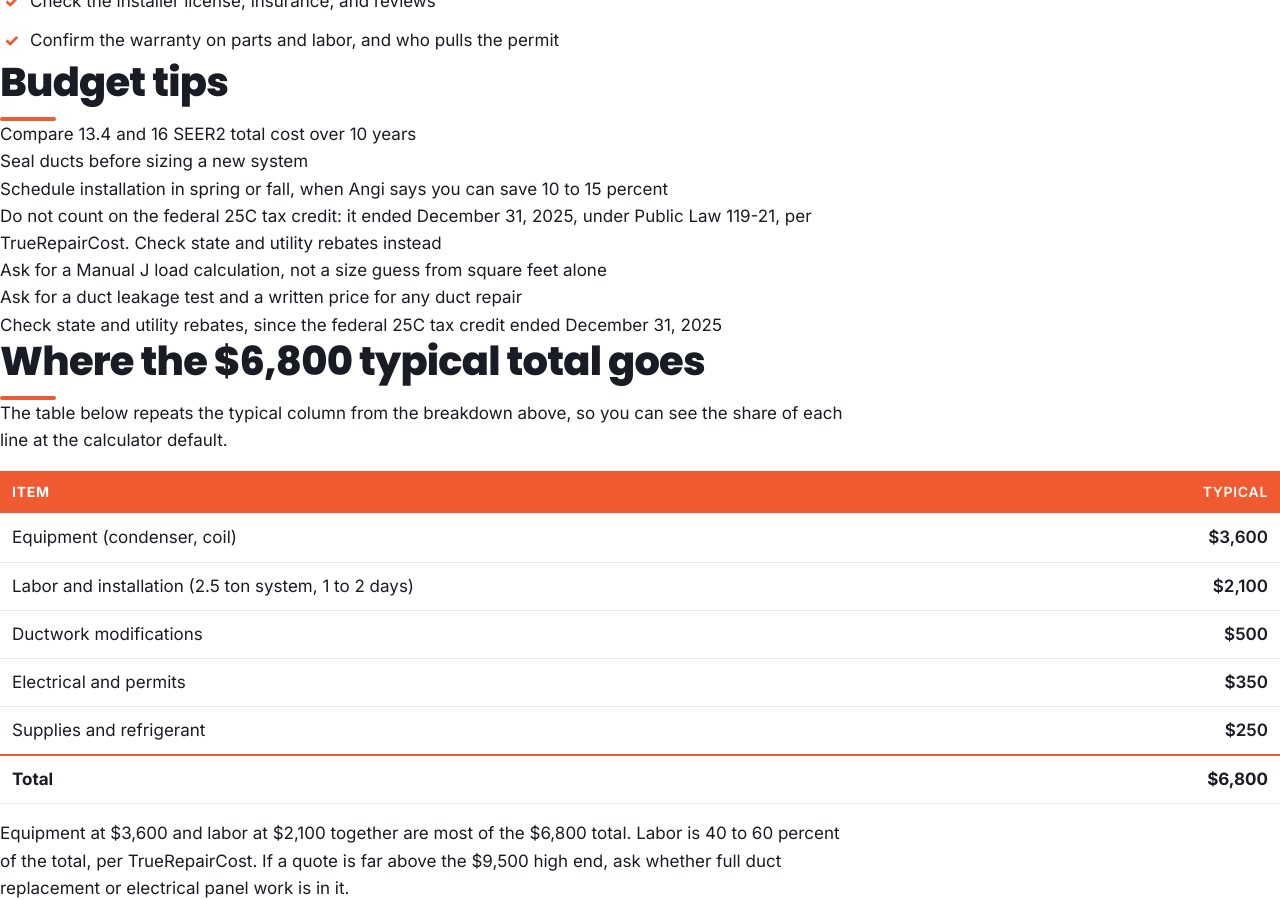
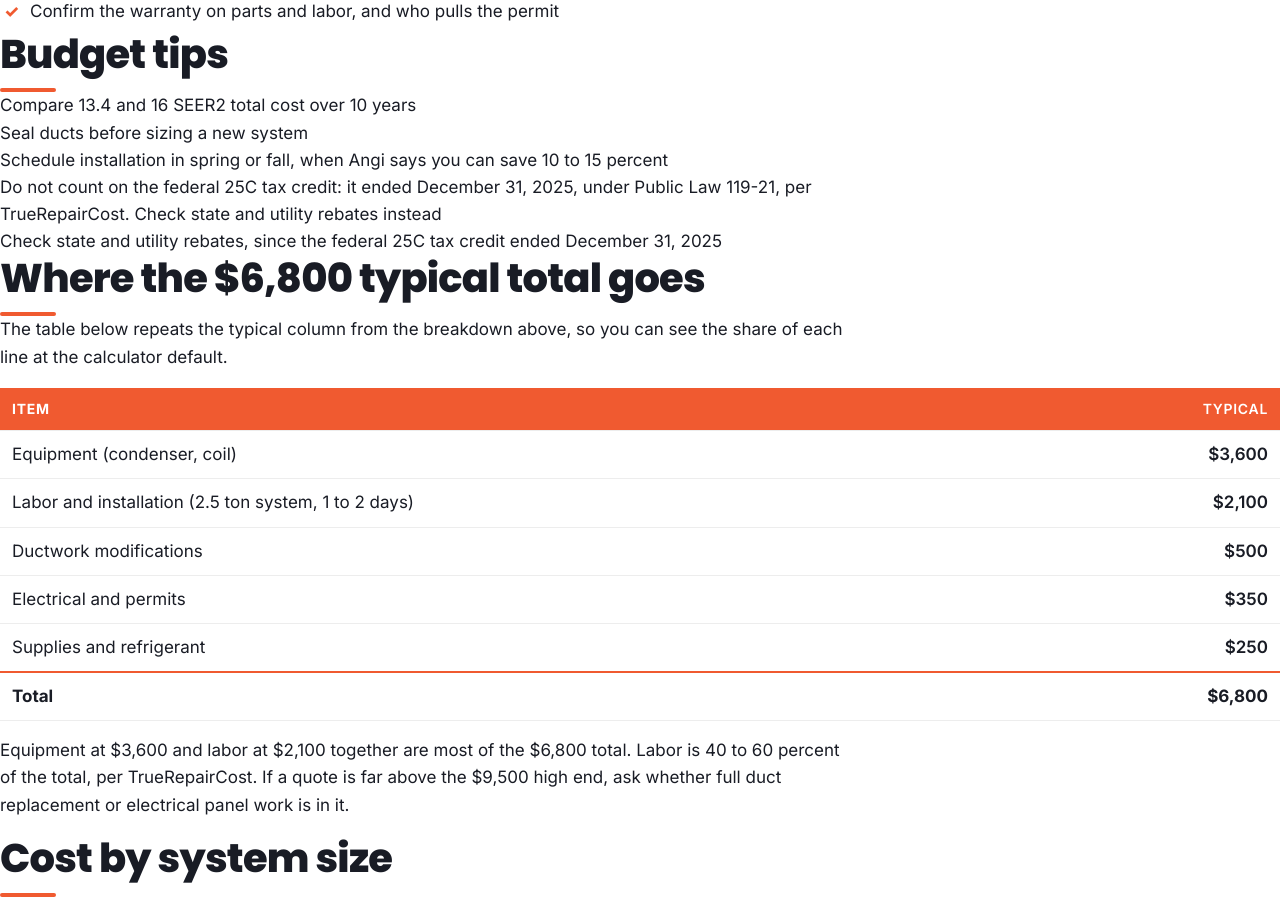
Before and after one commit to zaidmeo09-dhangal/howmuchdoesitcostusa, a Jekyll site: the page built from central-ac-installation-cost-calculator.md, in a window 1280 px wide and 900 px high, scrolled down 6874 px. Built offline with Jekyll 4.4.1, drawn with Linux system fonts in a browser that asks for light colours; some of the changed text lies outside the part shown.

Commit message:
Initial deploy: add central-ac-installation-cost-calculator.md

```diff
--- a/central-ac-installation-cost-calculator.md
+++ b/central-ac-installation-cost-calculator.md
@@ -156,7 +156,6 @@ schema: |
     <p id="answerIntro">A typical 2.5 ton central air system in the USA costs about $6,800, with a sample range of $5,200 to $9,500.</p>
     <p class="note">All prices on this page are sample estimated USA ranges, not quotes.</p>
     <p>Read the full guide: <a href="{{ '/blog/how-much-does-it-cost-to-install-central-air/' | relative_url }}">How Much Does It Cost to Install Central Air?</a></p>
-    <p class="updated-line">Updated November 21, 2026</p>
   </div>
 
   <div class="calc">
@@ -367,8 +366,6 @@ schema: |
     <li>Seal ducts before sizing a new system</li>
     <li>Schedule installation in spring or fall, when Angi says you can save 10 to 15 percent</li>
     <li>Do not count on the federal 25C tax credit: it ended December 31, 2025, under Public Law 119-21, per TrueRepairCost. Check state and utility rebates instead</li>
-      <li>Ask for a Manual J load calculation, not a size guess from square feet alone</li>
-    <li>Ask for a duct leakage test and a written price for any duct repair</li>
     <li>Check state and utility rebates, since the federal 25C tax credit ended December 31, 2025</li>
 </ul>
 
```
